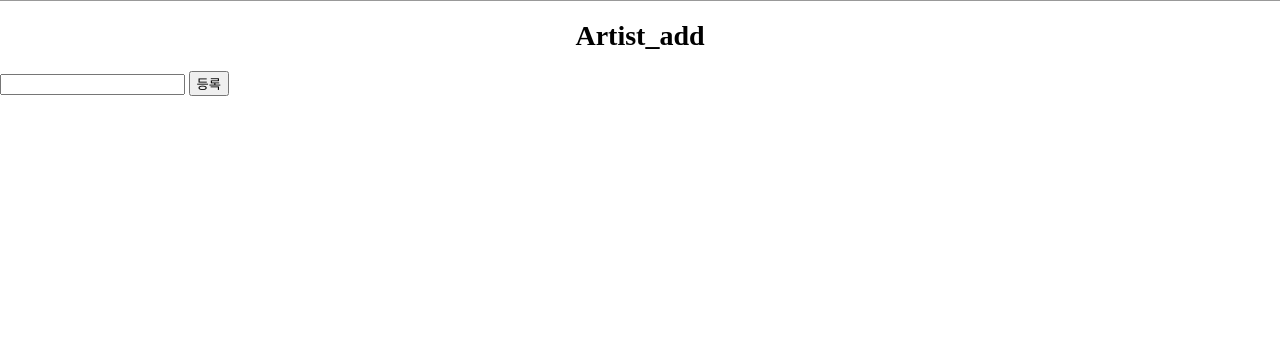
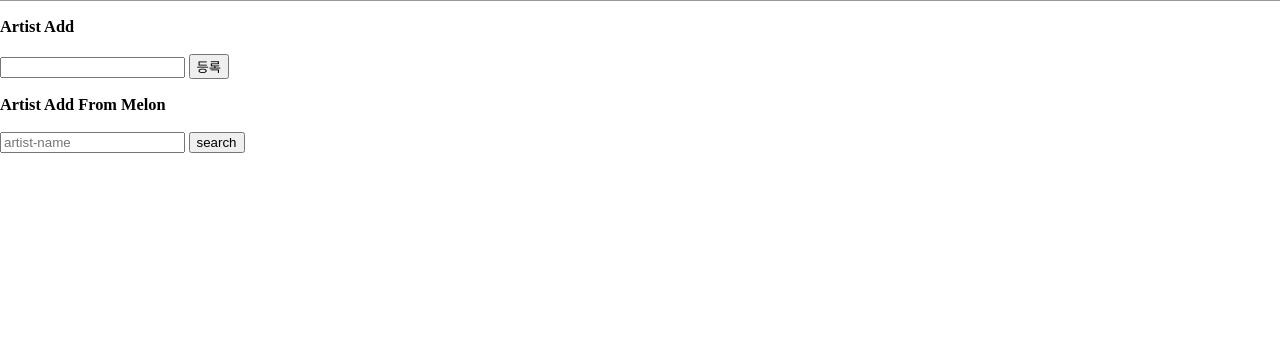
Before and after one commit to shdbsghxg/Melon, a Django app: page /artist/add/ in a window 1280 px wide. Shown: the part 143-495 px from the top of the page. Run offline with Django 3.2, Linux system fonts and the light colour scheme.

Commit message:
[update]: link) from artist-list to artist-add, form) using artist-search-from-melon on artist-add page

```diff
--- a/app/templates/artist/artist_add.html
+++ b/app/templates/artist/artist_add.html
@@ -3,15 +3,16 @@
 
 {% block content %}
 
+<h3>Artist Add</h3>
 <form action="" method="POST">
     {% csrf_token %}
-    <div>
-        <h1>Artist_add</h1>
-    </div>
-
     <input type="text" name="name">
     <button type="submit">등록</button>
-
 </form>
 
+<h3>Artist Add From Melon</h3>
+<form action="{% url 'artist:artist-add-from-melon' %}">
+    <input type="text" name="keyword" placeholder="artist-name">
+    <button type="submit">search</button>
+</form>
 {% endblock %}
--- a/app/templates/artist/artist_list.html
+++ b/app/templates/artist/artist_list.html
@@ -2,6 +2,7 @@
 
 {% block content %}
 <div class="artist-list-container">
+    <a href="{% url 'artist:artist-add' %}">Add Artist</a>
     <ul class="clearfix">
         {% for artist in artists %}
         <li class="clearfix">
```
Also changed, not shown: app/members/forms.py (+17 -0 lines), app/members/views.py (+11 -11 lines).
